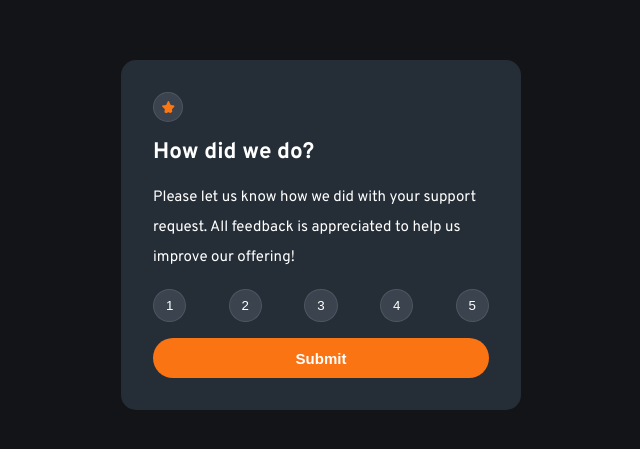
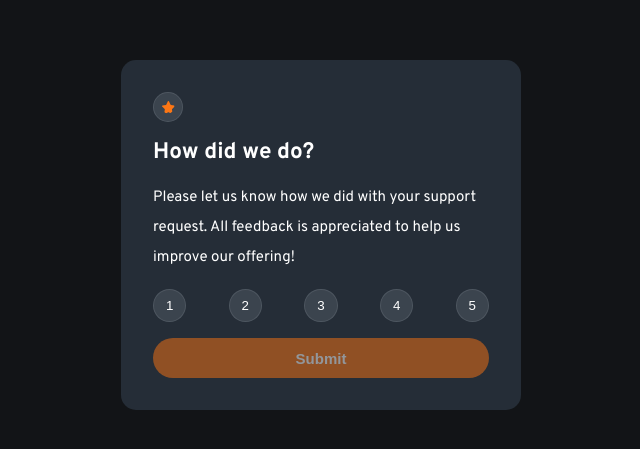
Before and after one commit to AOseni1/interactive-rating-component-main-2, a plain HTML site: page index.html in a window 1280 px wide. Shown: the part 165-614 px from the top of the page, without its empty margins (319-959 px from the left). Drawn offline with Linux system fonts and the light colour scheme.

Commit message:
disable submit btn

```diff
--- a/css/styles.css
+++ b/css/styles.css
@@ -93,6 +93,10 @@ p {
   cursor: pointer;
 }
 
+.submit-btn:disabled {
+  opacity: 0.5;
+  cursor: not-allowed;
+}
 @media (max-width: 376px) {
   .card {
     max-width: 90%;
--- a/index.html
+++ b/index.html
@@ -41,7 +41,7 @@
         <button class="rating-btn four">4</button>
         <button class="rating-btn five">5</button>
       </div>
-      <button class="submit-btn">Submit</button>
+      <button class="submit-btn" disabled>Submit</button>
     </section>
 
     <!-- Rating state end -->
--- a/js/script.js
+++ b/js/script.js
@@ -10,6 +10,7 @@ ratingBtns.forEach((button) => {
       btn.classList.remove("active");
     });
     button.classList.add("active");
+    submit.disabled = false;
   });
 });
 
@@ -17,5 +18,5 @@ submit.addEventListener("click", (e) => {
   e.preventDefault();
   rating.classList.add("hidden");
   thankYou.classList.remove("hidden");
-  selectedRating.textContent += `${document.querySelector(".active").textContent}`;
+  selectedRating.textContent = `You selected ${document.querySelector(".active").textContent} out of 5`;
 });
```
